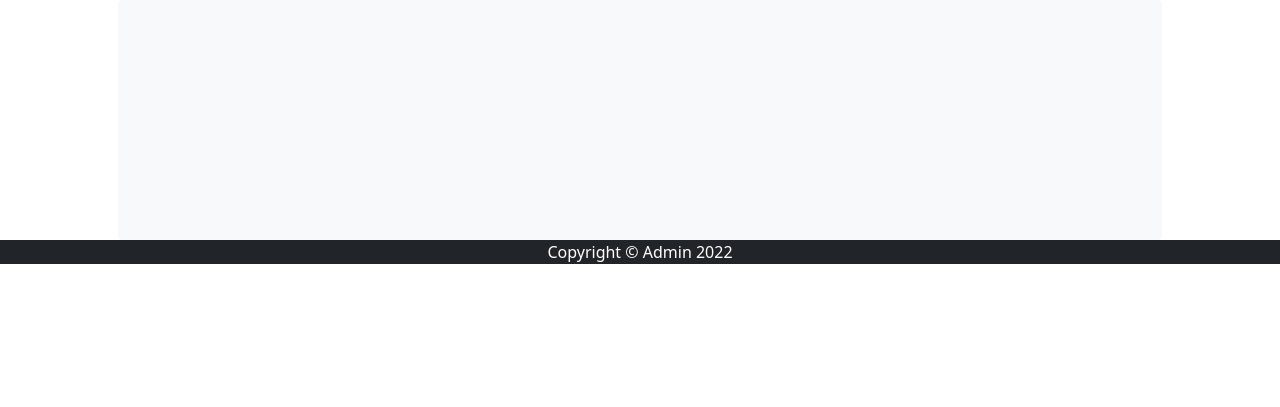
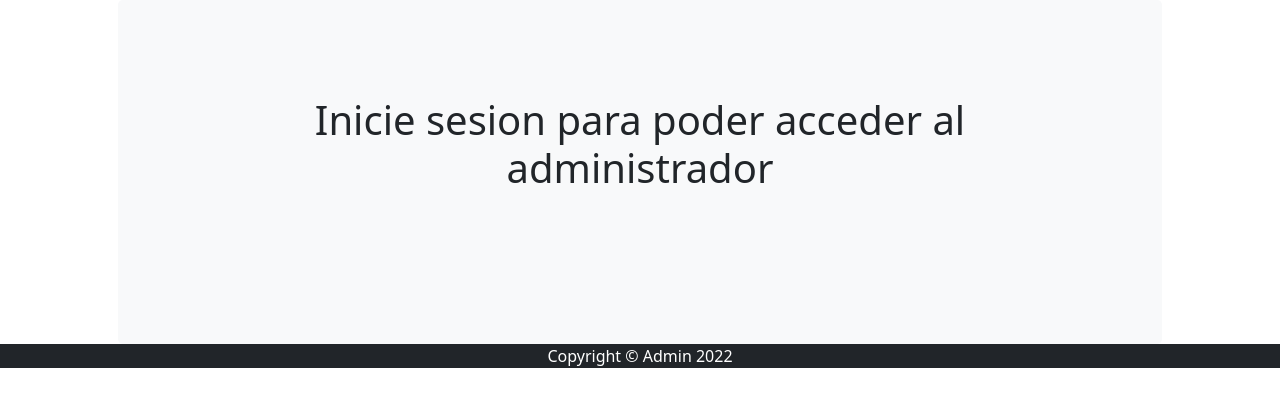
Before and after one commit to DanielCar62/AdministracionTienda, a Django app: page /app-tienda-musical/inicio/ in a window 1280 px wide. Shown: the part 273-680 px from the top of the page. Run offline with Django 4.2, Linux system fonts and the light colour scheme.

Commit message:
Cambios template 3

```diff
--- a/TiendaMusical/AppTiendaMusical/Templates/Inicio.html
+++ b/TiendaMusical/AppTiendaMusical/Templates/Inicio.html
@@ -52,10 +52,11 @@
         </header>
         {% block ListaDeContenidos %}
 
+
         <div class="container px-lg-5">
             <div class="p-4 p-lg-5 bg-light rounded-3 text-center">
                 <div class="m-4 m-lg-5">
-
+                    <h1>Inicie sesion para poder acceder al administrador</h1>
                     <center><h4 class="py-4">{{mensaje}}</h4></center>
                 </div>
             </div>
```
